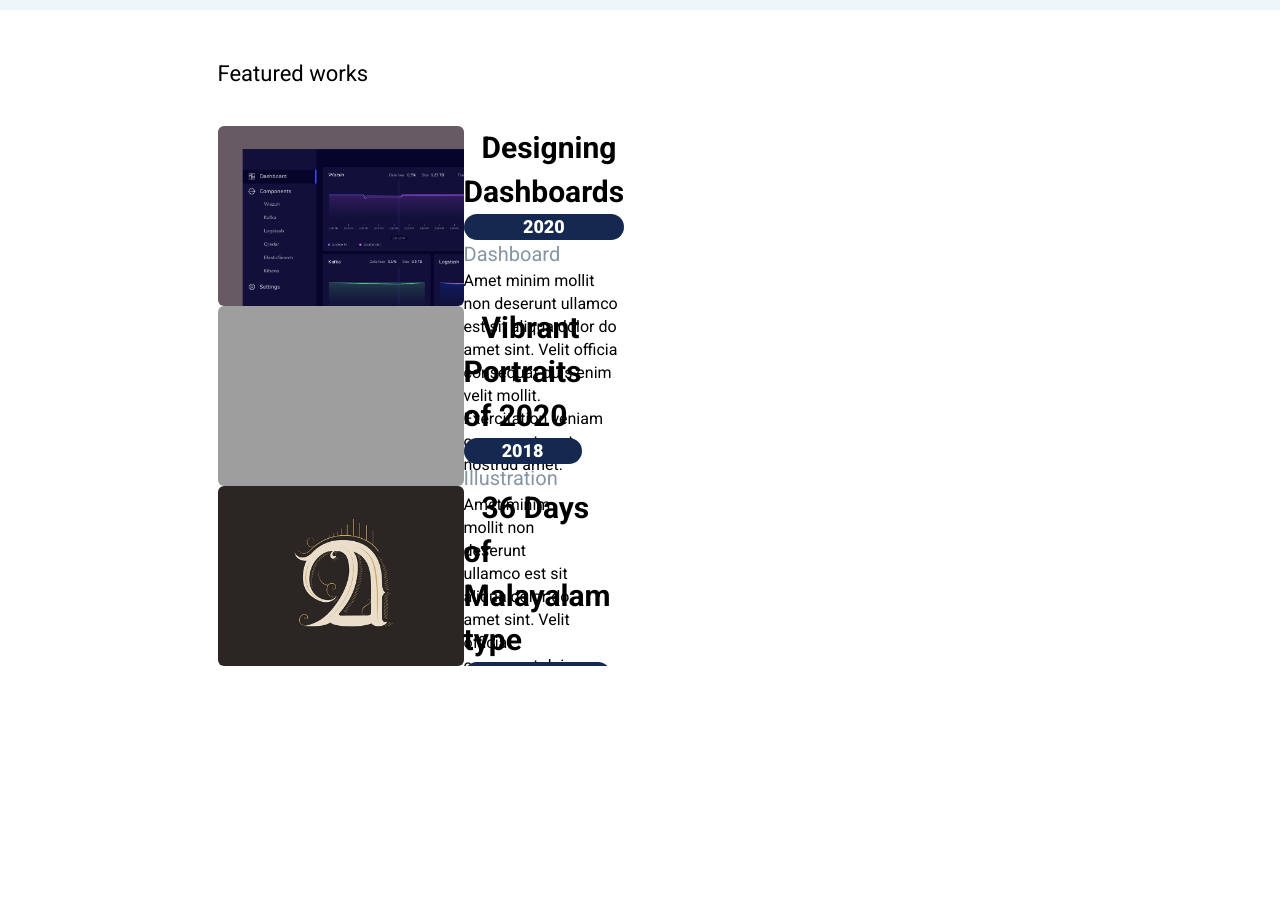
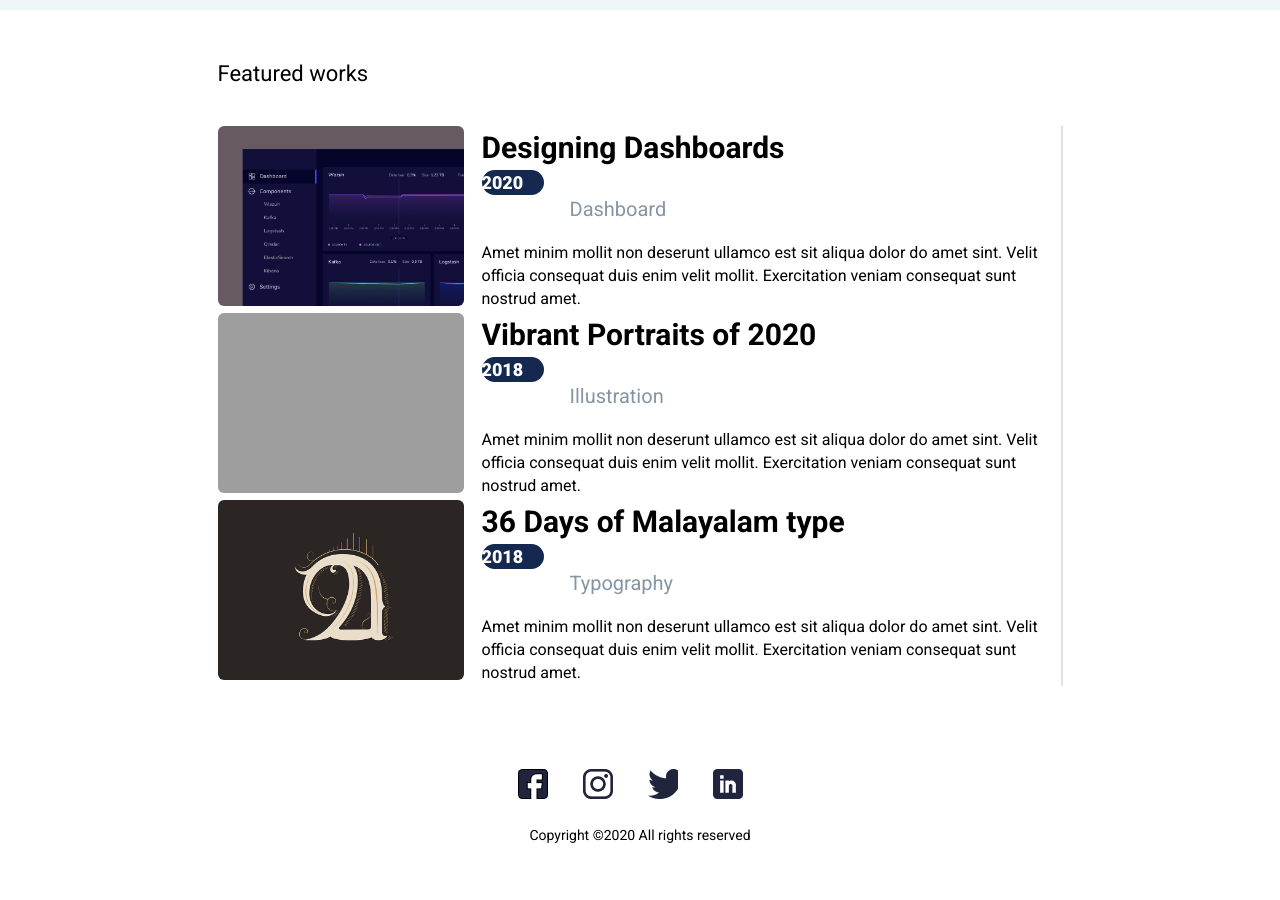
Before and after one commit to TheCatShow/portfolio-tyumen, a plain HTML site: page index.html in a window 1280 px wide. Shown: the part 800-1700 px from the top of the page. Before the commit the page ends 1466 px from the top, so only its background shows below. Drawn offline with Linux system fonts and the light colour scheme; grey boxes are pictures that could not be loaded.

Commit message:
1 марта 2022

```diff
--- a/css/style.css
+++ b/css/style.css
@@ -182,8 +182,6 @@ h1, h2, h3 {
 }
 
 .work {
-    width: 246px;
-    height: 180px;
     display: flex;
 }
 
@@ -209,9 +207,9 @@ h1, h2, h3 {
     background: #142850;
     border-radius: 16px;
     min-width: 42px;
-    display: flex;
-    flex-direction: column-reverse;
-    align-items: center;
+    width: 62px;
+    height: 25px;
+    margin-left: 18px;
 }
 
 .work__category {
@@ -220,6 +218,11 @@ h1, h2, h3 {
     font-size: 20px;
     line-height: 29px;
     color: #8695A4;
+    display: flex;
+    flex-direction: column-reverse;
+    align-items: flex-start;
+    margin-left: 106px;
+    margin-bottom: 17px;
 }
 
 .work__text {
@@ -227,4 +230,64 @@ h1, h2, h3 {
     font-weight: normal;
     font-size: 16px;
     line-height: 23px;
+    margin-left: 18px;
 }
+
+.border__featured {
+    border: 1px solid #E0E0E0;
+}
+
+.social__item {
+    width: 30px;
+    height: 30px;
+    margin-right: 35px;
+}
+
+.social__link {
+    display: block;
+    width: 100%;
+    height: 100%;
+}
+
+.fb {
+    background-image: url(../img/icon/fb.png);
+    background-size: cover;
+    background-repeat: no-repeat;
+}
+
+.insta {
+    background-image: url(../img/icon/insta.png);
+    background-size: cover;
+    background-repeat: no-repeat;
+}
+
+.twitter {
+    background-image: url(../img/icon/twitter.png);
+    background-size: cover;
+    background-repeat: no-repeat;
+}
+
+.linkedin {
+    background-image: url(../img/icon/Linkedin.png);
+    background-size: cover;
+    background-repeat: no-repeat;
+}
+
+.footer {
+    margin-top: 83px;
+}
+
+.social {
+    display: flex;
+    margin-left: 300px;
+}
+
+.footer-copyright {
+    font-style: normal;
+    font-weight: normal;
+    font-size: 14px;
+    line-height: 21px;
+    text-align: center;
+    margin-top: 26px;
+    padding-bottom: 54px;
+}
--- a/index.html
+++ b/index.html
@@ -106,6 +106,7 @@
                                     amet.
                                 </div>
                             </div>
+                            <border class="border__featured"></border>
                         </article>
                         <article class="work">
                             <div class="work__img-wrap">
@@ -123,6 +124,7 @@
                                     amet.
                                 </div>
                             </div>
+                            <border class="border__featured"></border>
                         </article>
                         <article class="work">
                             <div class="work__img-wrap">
@@ -140,11 +142,31 @@
                                     amet.
                                 </div>
                             </div>
+                            <border class="border__featured"></border>
                         </article>
                     </div>
                 </div>
             </section>
         </main>
+        <footer class="footer">
+            <div class="container footer__container">
+                <ul class="social">
+                    <li class="social__item">
+                        <a href="" class="social__link fb"></a>
+                    </li>
+                    <li class="social__item">
+                        <a href="" class="social__link insta"></a>
+                    </li>
+                    <li class="social__item">
+                        <a href="" class="social__link twitter"></a>
+                    </li>
+                    <li class="social__item">
+                        <a href="" class="social__link linkedin"></a>
+                    </li>
+                </ul>
+                <div class="footer-copyright">Copyright ©2020 All rights reserved</div>
+            </div>
+        </footer>
     </div>
 </body>
 
```
Also changed, not shown: img/icon/Linkedin.png (added), img/icon/fb.png (added), img/icon/insta.png (added), img/icon/twitter.png (added).
